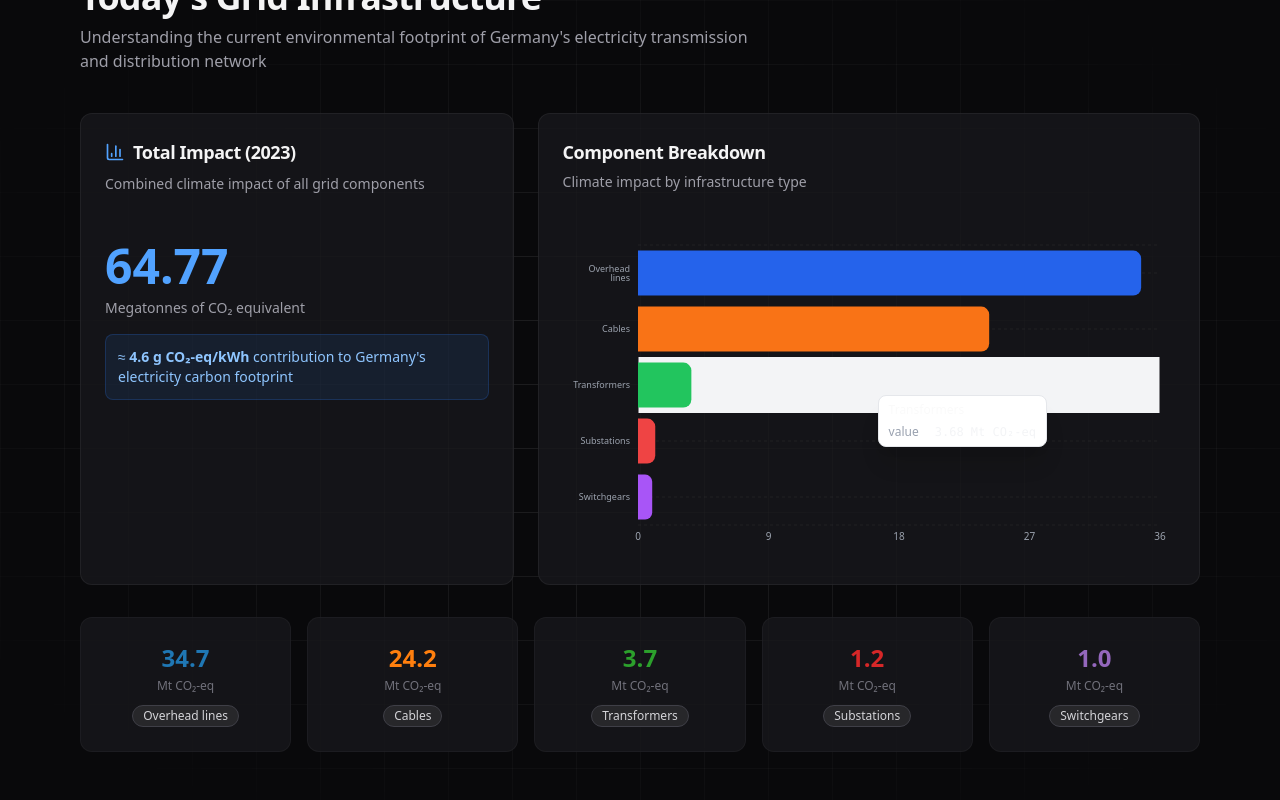
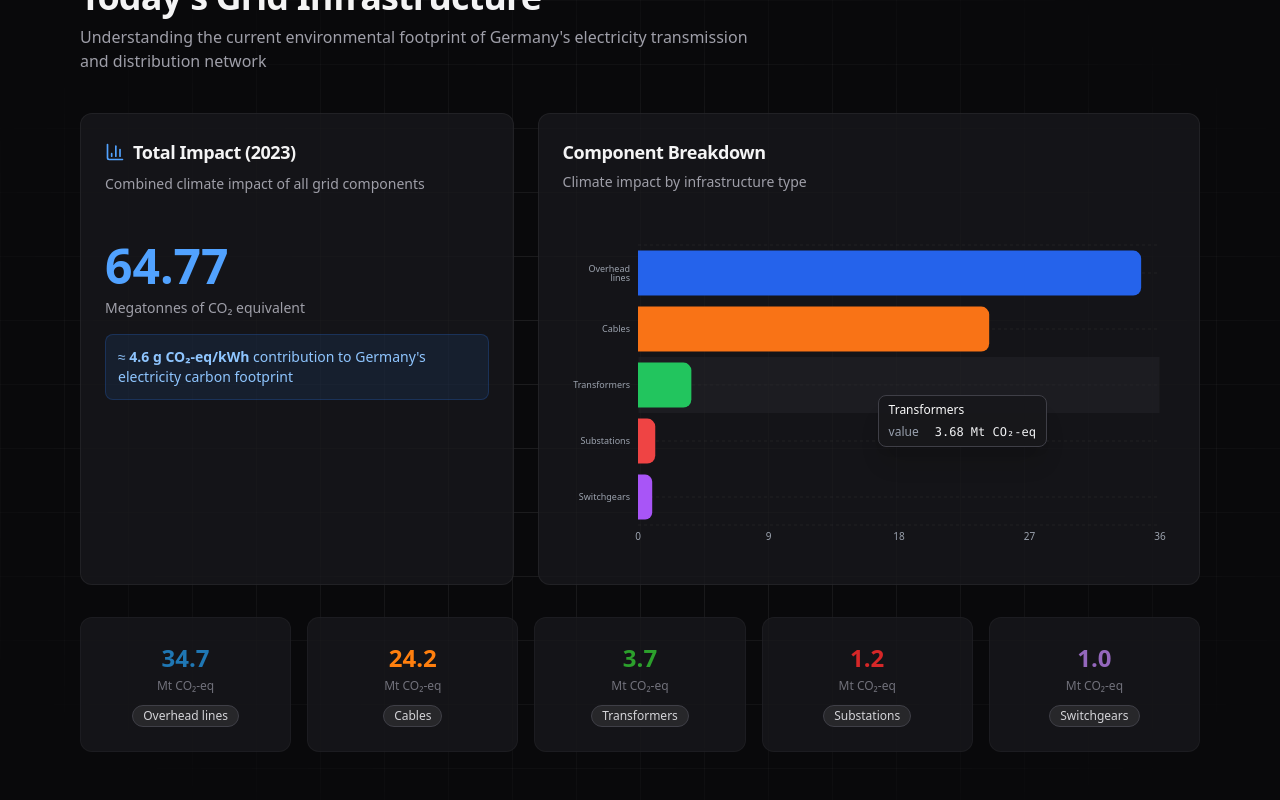
Before and after one commit to TimoDiepers/plca-grid-expansion, a React (Vite) app in the folder webapp/: page / in a window 1280 px wide. Both pictures are taken after a click on the element 868 px from the left and 1371 px from the top of the page. Shown: the part 971-1771 px from the top of the page. Built offline with nearby package versions, Linux system fonts and the light colour scheme.

Commit message:
Changes before error encountered
Co-authored-by: TimoDiepers <90762029+TimoDiepers@users.noreply.github.com>

```diff
--- a/webapp/src/components/ui/chart.tsx
+++ b/webapp/src/components/ui/chart.tsx
@@ -52,7 +52,7 @@ const ChartContainer = React.forwardRef<
         data-chart={chartId}
         ref={ref}
         className={cn(
-          "flex aspect-video justify-center text-xs [&_.recharts-cartesian-axis-tick_text]:fill-gray-500 [&_.recharts-cartesian-grid_line[stroke='#ccc']]:stroke-gray-200 [&_.recharts-curve.recharts-tooltip-cursor]:stroke-gray-200 [&_.recharts-dot[stroke='#fff']]:stroke-transparent [&_.recharts-layer]:outline-none [&_.recharts-polar-grid_[stroke='#ccc']]:stroke-gray-200 [&_.recharts-radial-bar-background-sector]:fill-gray-100 [&_.recharts-rectangle.recharts-tooltip-cursor]:fill-gray-100 [&_.recharts-reference-line_[stroke='#ccc']]:stroke-gray-200 [&_.recharts-sector[stroke='#fff']]:stroke-transparent [&_.recharts-sector]:outline-none [&_.recharts-surface]:outline-none",
+          "flex aspect-video justify-center text-xs [&_.recharts-cartesian-axis-tick_text]:fill-zinc-400 [&_.recharts-cartesian-grid_line[stroke='#ccc']]:stroke-zinc-700 [&_.recharts-curve.recharts-tooltip-cursor]:stroke-zinc-600 [&_.recharts-dot[stroke='#fff']]:stroke-transparent [&_.recharts-layer]:outline-none [&_.recharts-polar-grid_[stroke='#ccc']]:stroke-zinc-700 [&_.recharts-radial-bar-background-sector]:fill-zinc-800 [&_.recharts-rectangle.recharts-tooltip-cursor]:fill-zinc-800/50 [&_.recharts-reference-line_[stroke='#ccc']]:stroke-zinc-700 [&_.recharts-sector[stroke='#fff']]:stroke-transparent [&_.recharts-sector]:outline-none [&_.recharts-surface]:outline-none",
           className
         )}
         {...props}
@@ -191,7 +191,7 @@ const ChartTooltipContent = React.forwardRef<
       <div
         ref={ref}
         className={cn(
-          "grid min-w-[8rem] items-start gap-1.5 rounded-lg border border-gray-200 bg-white px-2.5 py-1.5 text-xs shadow-xl",
+          "grid min-w-[8rem] items-start gap-1.5 rounded-lg border border-zinc-700 bg-zinc-900/95 px-2.5 py-1.5 text-xs shadow-xl",
           className
         )}
       >
@@ -206,7 +206,7 @@ const ChartTooltipContent = React.forwardRef<
               <div
                 key={`${item.dataKey}-${index}`}
                 className={cn(
-                  "flex w-full flex-wrap items-stretch gap-2 [&>svg]:h-2.5 [&>svg]:w-2.5 [&>svg]:text-gray-500",
+                  "flex w-full flex-wrap items-stretch gap-2 [&>svg]:h-2.5 [&>svg]:w-2.5 [&>svg]:text-zinc-400",
                   indicator === "dot" && "items-center"
                 )}
               >
```
